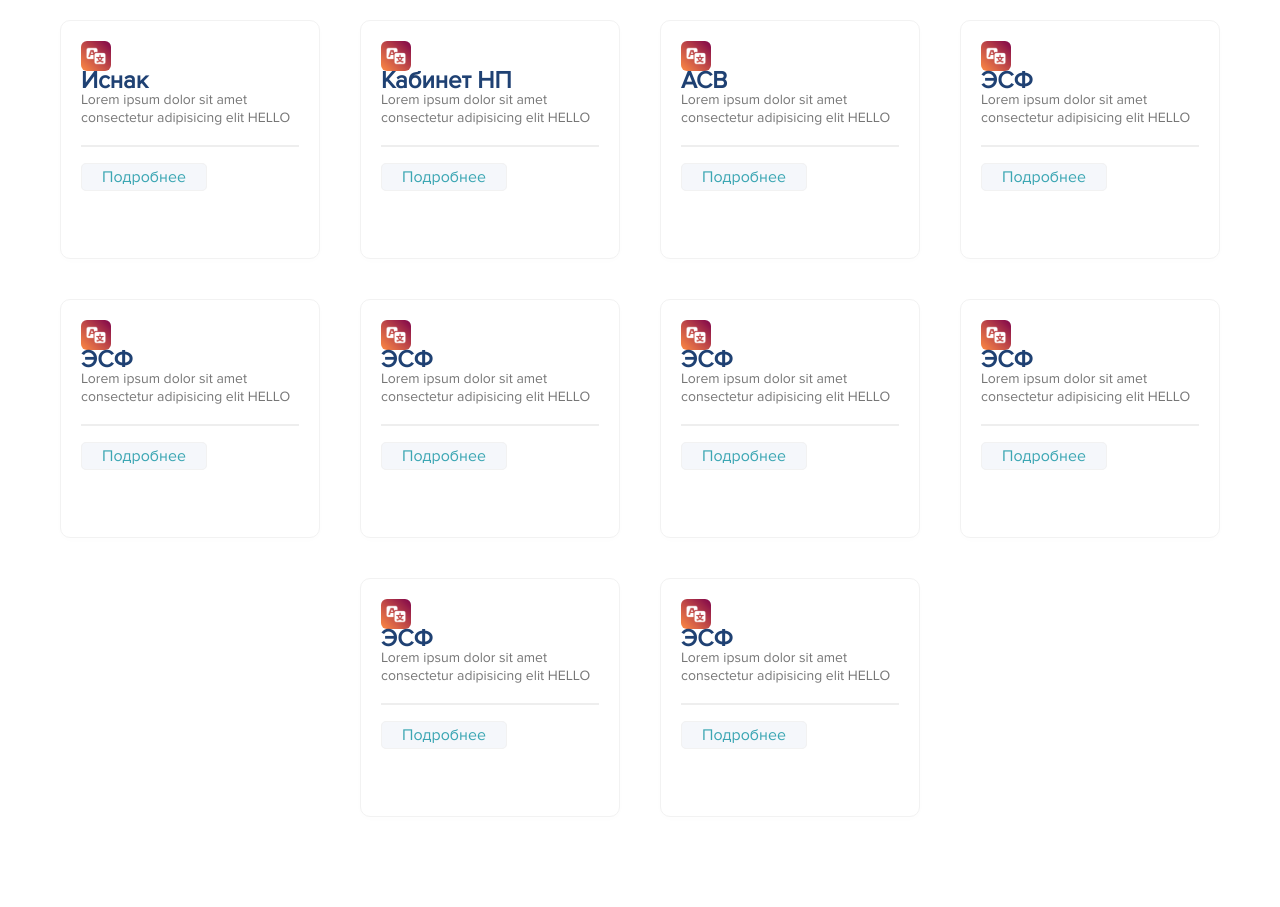
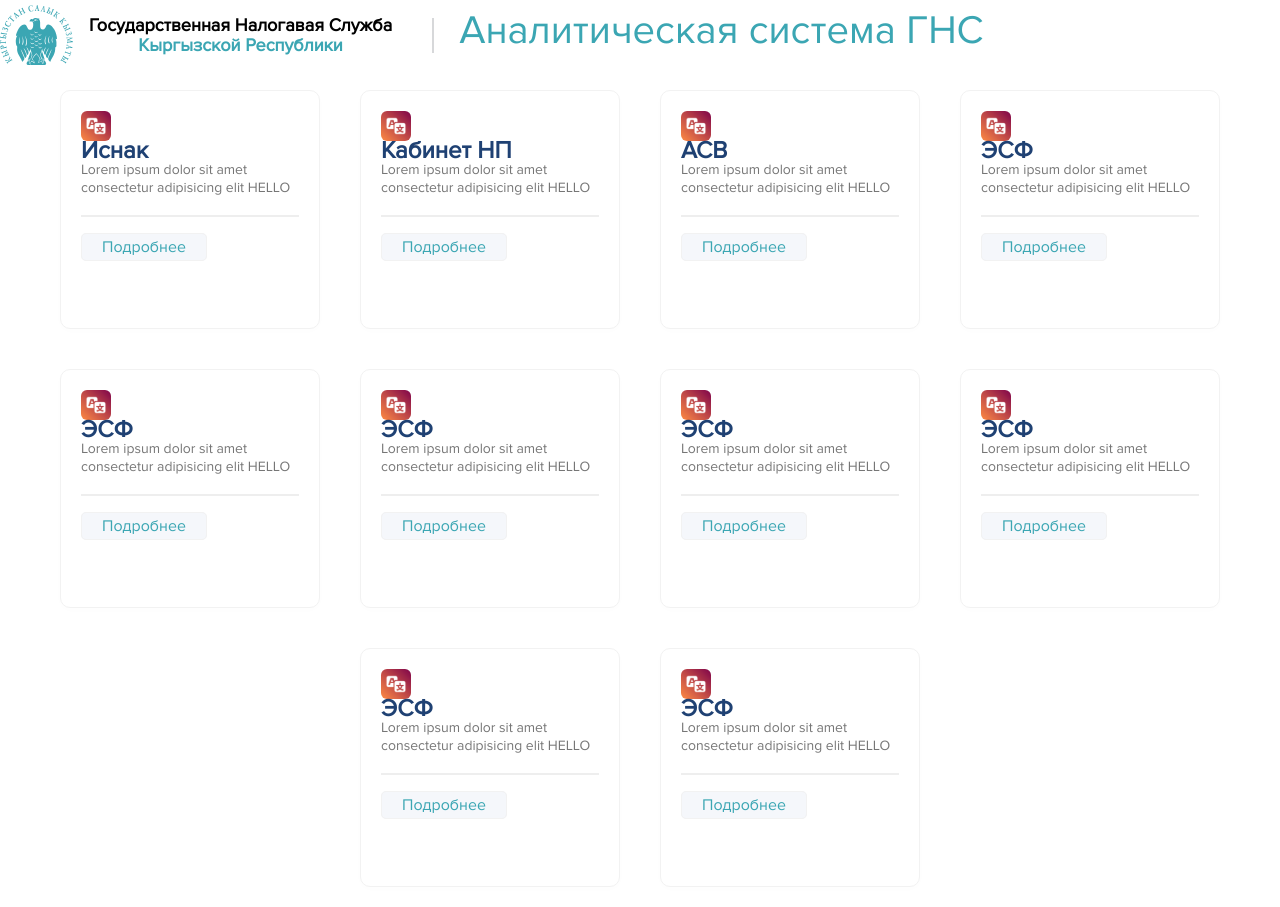
Before and after one commit to deathcore666/gns-dash, a React (Create React App) app: page / in a window 1280 px wide. Before the commit the page ends 837 px from the top, so only its background shows below. Built offline with nearby package versions, Linux system fonts and the light colour scheme.

Commit message:
add header

```diff
--- a/src/App.tsx
+++ b/src/App.tsx
@@ -4,10 +4,12 @@
 import { Routes, Route } from 'react-router-dom';
 import Itas from './app/pages/itas/Itas';
 import MainMenu from './app/pages/mian-menu/mainMenu';
+import { Header } from './app/components/Header';
 
 function App() {
   return (
       <div className="App">
+        <Header/>
         <Routes>
           <Route path="/" element={ <MainMenu/> }/>
           <Route path="/itas" element={ <Itas/> }/>
```
